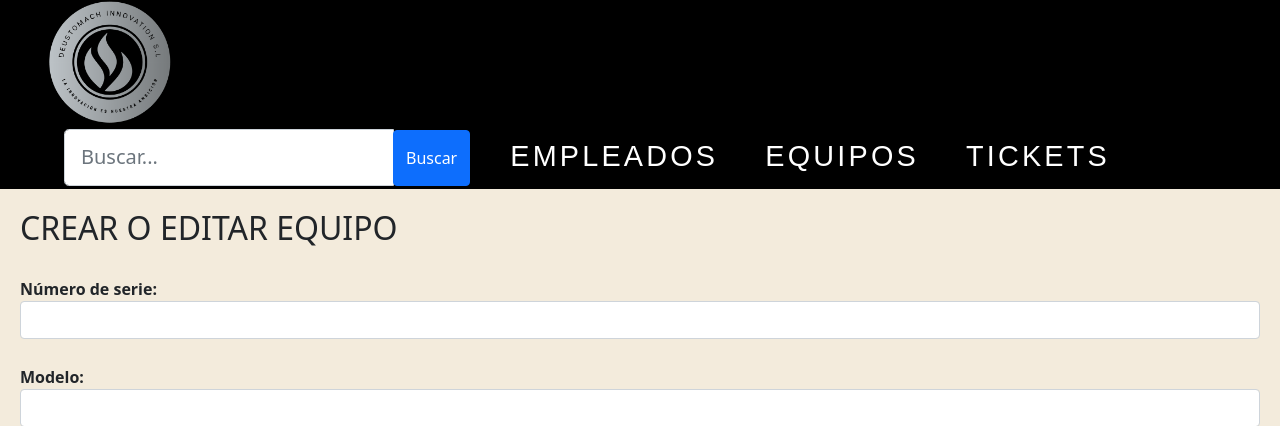
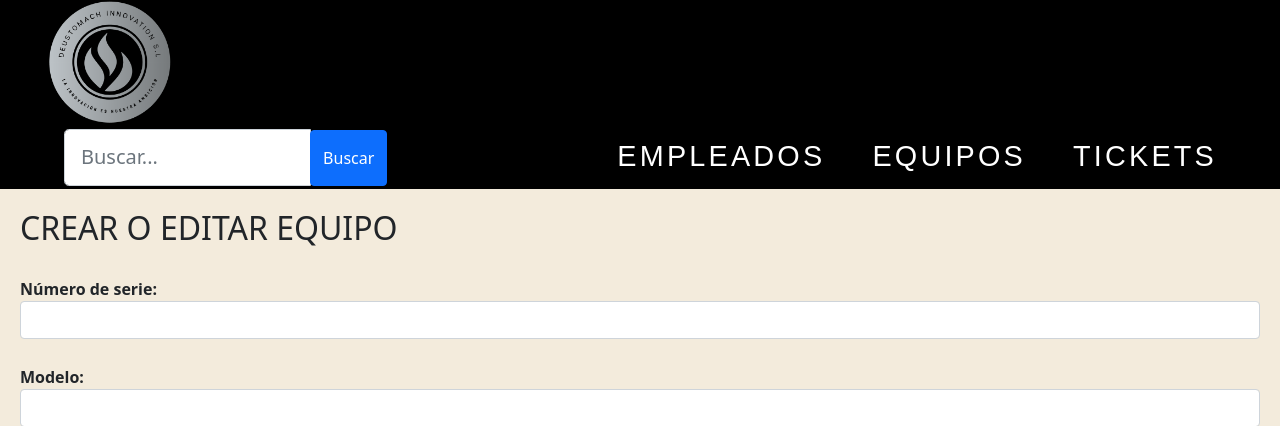
Before and after one commit to Frankless19/Proyecto_Web, a Django app: page /AppWeb/creaEquipo/ in a window 1280 px wide. Shown: the top 426 px of the page. Run offline with Django 4.2, Linux system fonts and the light colour scheme.

Commit message:
cambios txt field css

```diff
--- a/AppWeb/static/css/Estilo.css
+++ b/AppWeb/static/css/Estilo.css
@@ -426,4 +426,5 @@ a {
     margin-top:1px;
     padding-top: 15px;
     padding-bottom: 15px;
+    margin-right: 190px;
 }
```
Also changed, not shown: db.sqlite3.
